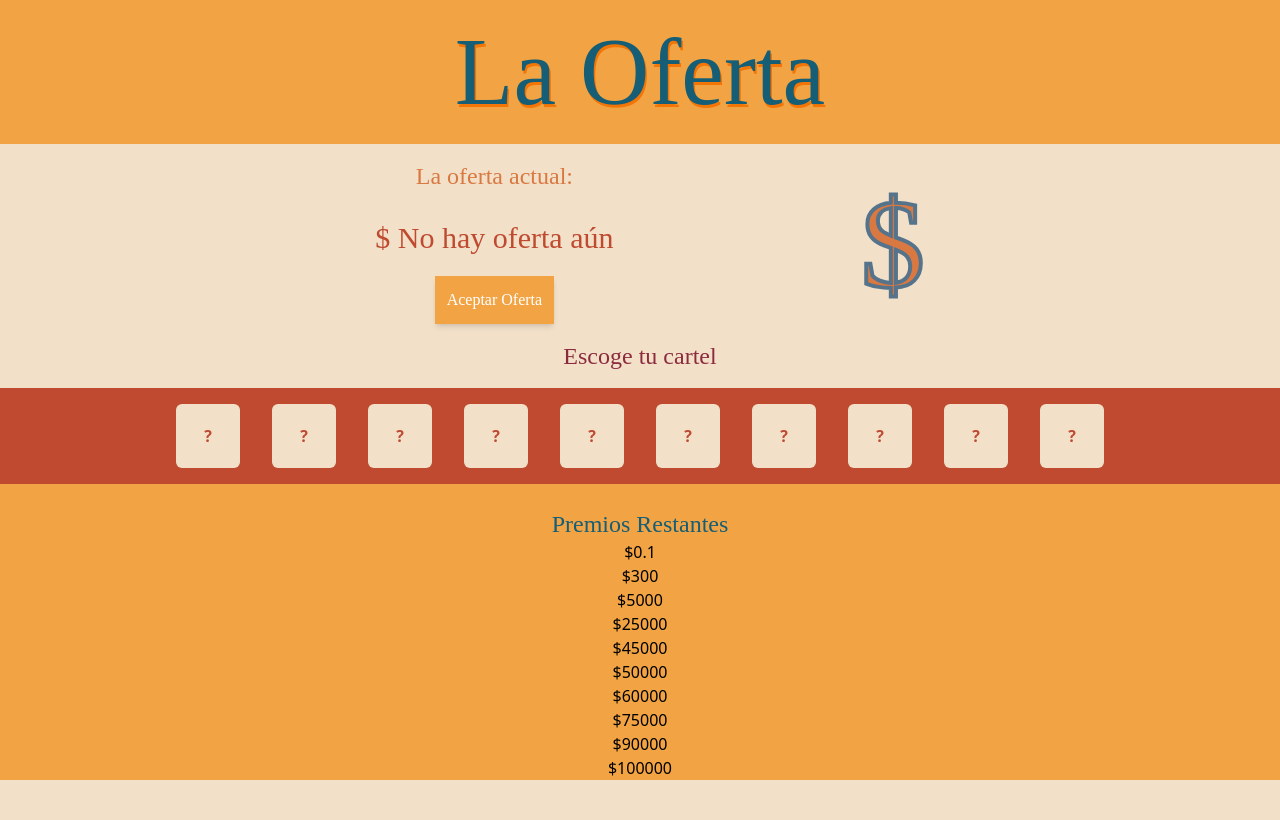
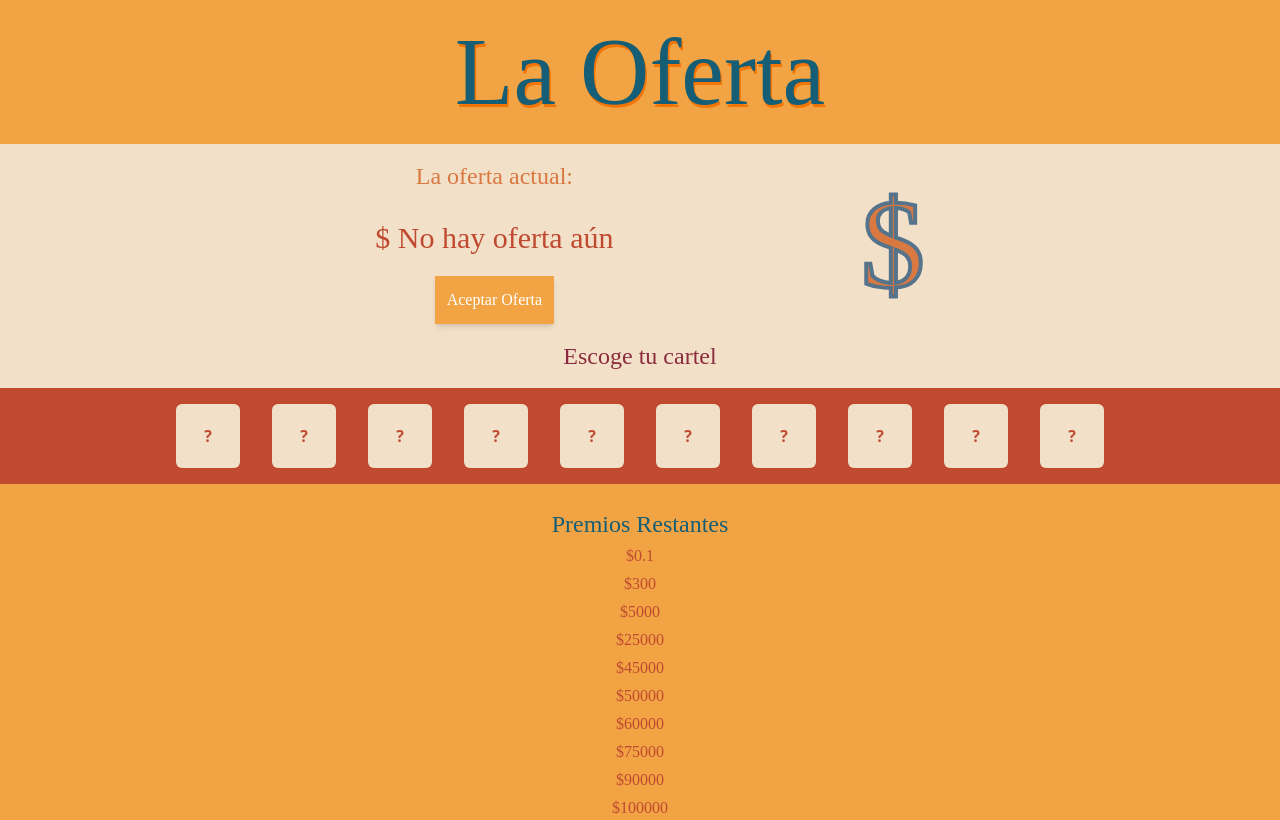
Before and after one commit to J-CarlosRojas/LaOferta, a React (Vite) app: page / in a window 1280 px wide. Built offline with nearby package versions, Linux system fonts and the light colour scheme; a web font is replaced by a local one.

Commit message:
estilos de lista de  tapados

```diff
--- a/src/assets/modulos/ListaTapados.jsx
+++ b/src/assets/modulos/ListaTapados.jsx
@@ -2,12 +2,16 @@ import React from "react";
 
 const ListaTapados = ({ premiosRestantes }) => {
   return (
-    <div className="bg-amarillo max-w-46 pt-6 " >
-      <p className=" font-principal  text-cyan-800 text-2xl " >Premios Restantes</p>
+    <div className="bg-amarillo max-w-46 pt-6 ">
+      <p className=" font-principal  text-cyan-800 text-2xl ">
+        Premios Restantes
+      </p>
       <div></div>
       <ul>
         {premiosRestantes.map((premio, index) => (
-          <li key={index}>${premio}</li>
+          <li key={index} className=" font-secundaria text-rojo mt-1 ">
+            ${premio}
+          </li>
         ))}
       </ul>
     </div>
```
